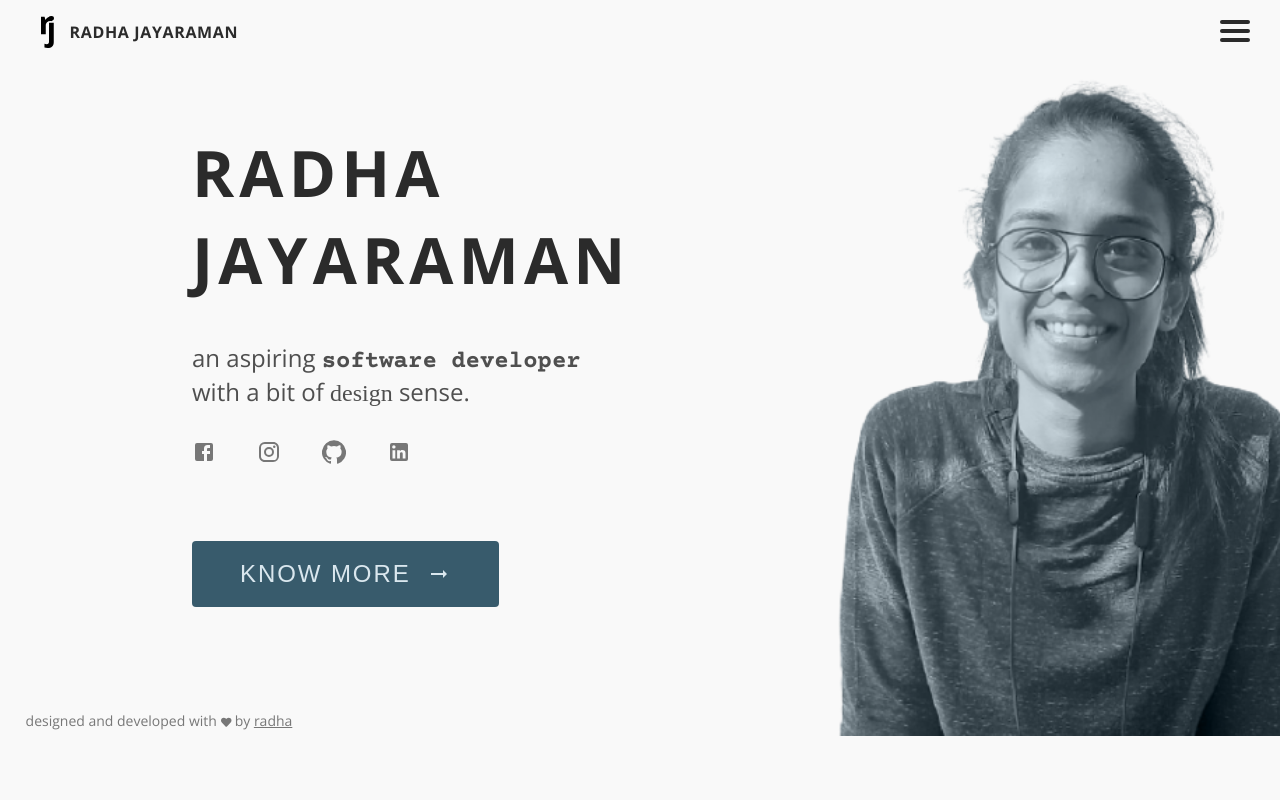
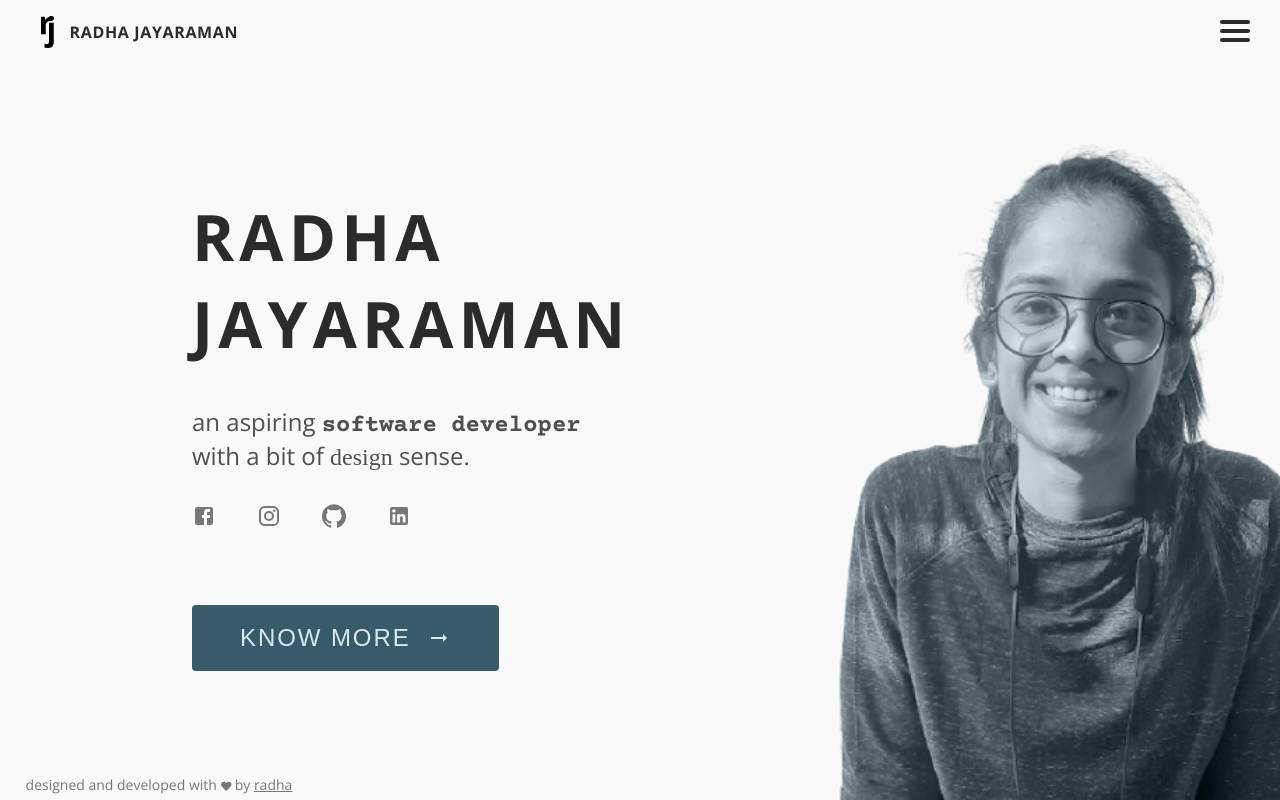
Before and after one commit to jradha11/jradha11.github.io, a React (Create React App) app: page / in a window 1280 px wide. Built offline with nearby package versions, Linux system fonts and the light colour scheme; a web font is replaced by a local one.

Commit message:
update css

```diff
--- a/src/static/styles/components/Header.css
+++ b/src/static/styles/components/Header.css
@@ -6,8 +6,6 @@
     display: flex;
     flex-direction: column;
     justify-content: center;
-    position: absolute;
-    top: 0;
     width: 100%;
 }
 
--- a/src/static/styles/containers/HomePage.css
+++ b/src/static/styles/containers/HomePage.css
@@ -1,5 +1,6 @@
-.homepage-wrapper{
-    position: relative;
+.homepage-container{
+    position: absolute;
+    top: 8vh;
     height: 92vh;
 }
 .my-name{
```
